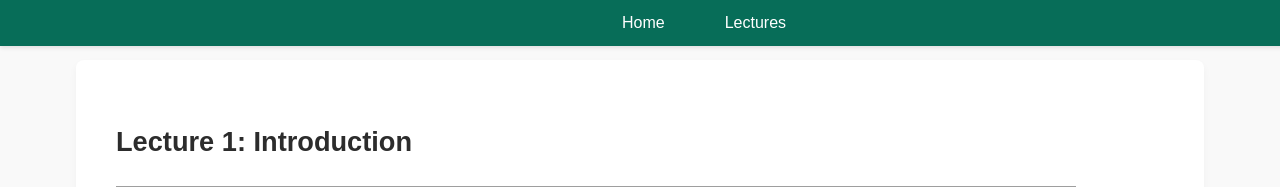
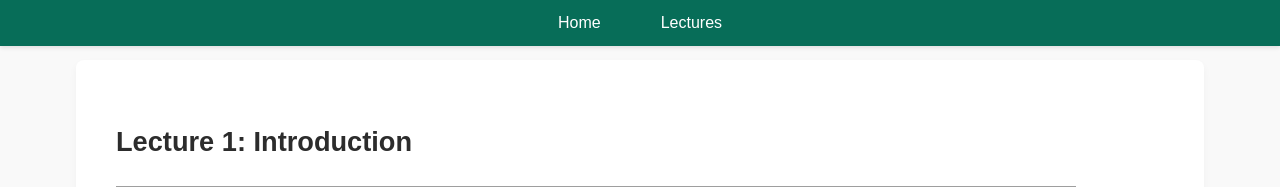
Before and after one commit to UVA-MLSys/Big-Data-Systems, a PHP site: page /headers/lectures.html in a window 1280 px wide. Shown: the top 187 px of the page. Run offline with PHP 8.4, Linux system fonts and the light colour scheme; grey boxes are pictures that could not be loaded.

Commit message:
cssupdate2

```diff
--- a/style.css
+++ b/style.css
@@ -32,24 +32,31 @@ header h1 {
 }
 
 /* Navigation */
+/* Navigation */
 nav {
     background-color: #076d58; /* Forest Green */
     position: fixed;
     top: 0;
-    width: 100%;
+    left: 0; /* Ensure the navbar starts at the left edge */
+    right: 0; /* Ensure the navbar stretches to the right edge */
+    width: auto; /* Let the width be automatically set by the left and right properties */
     z-index: 1000;
     margin: 0;
-    padding: 0 5%; /* Add some padding to the sides for larger screens */
-    box-shadow: 0 2px 4px rgba(0, 0, 0, 0.1); /* Add shadow to lift the navbar */
+    padding: 0; /* Remove padding from the navbar */
+    box-shadow: 0 2px 4px rgba(0, 0, 0, 0.1);
 }
 
 nav ul {
     list-style-type: none;
     padding: 0;
-    margin: 0;
+    margin: 0 auto; /* Center the unordered list within the navbar */
     display: flex;
     justify-content: center;
+    width: 85%; /* Match the width of the .container for alignment */
 }
+
+/* ...rest of your CSS remains unchanged... */
+
 
 nav li {
     margin: 0 15px;
```
